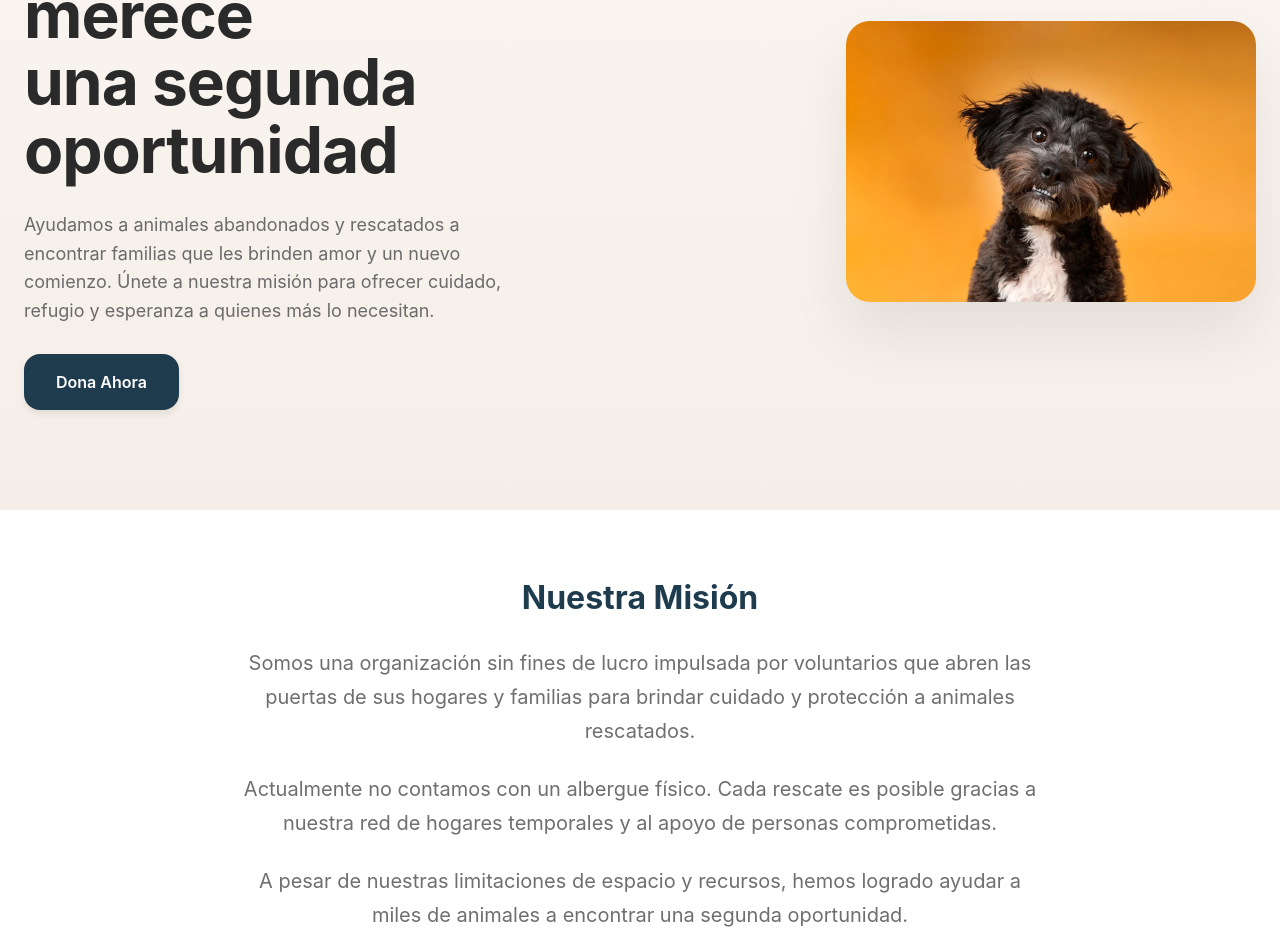
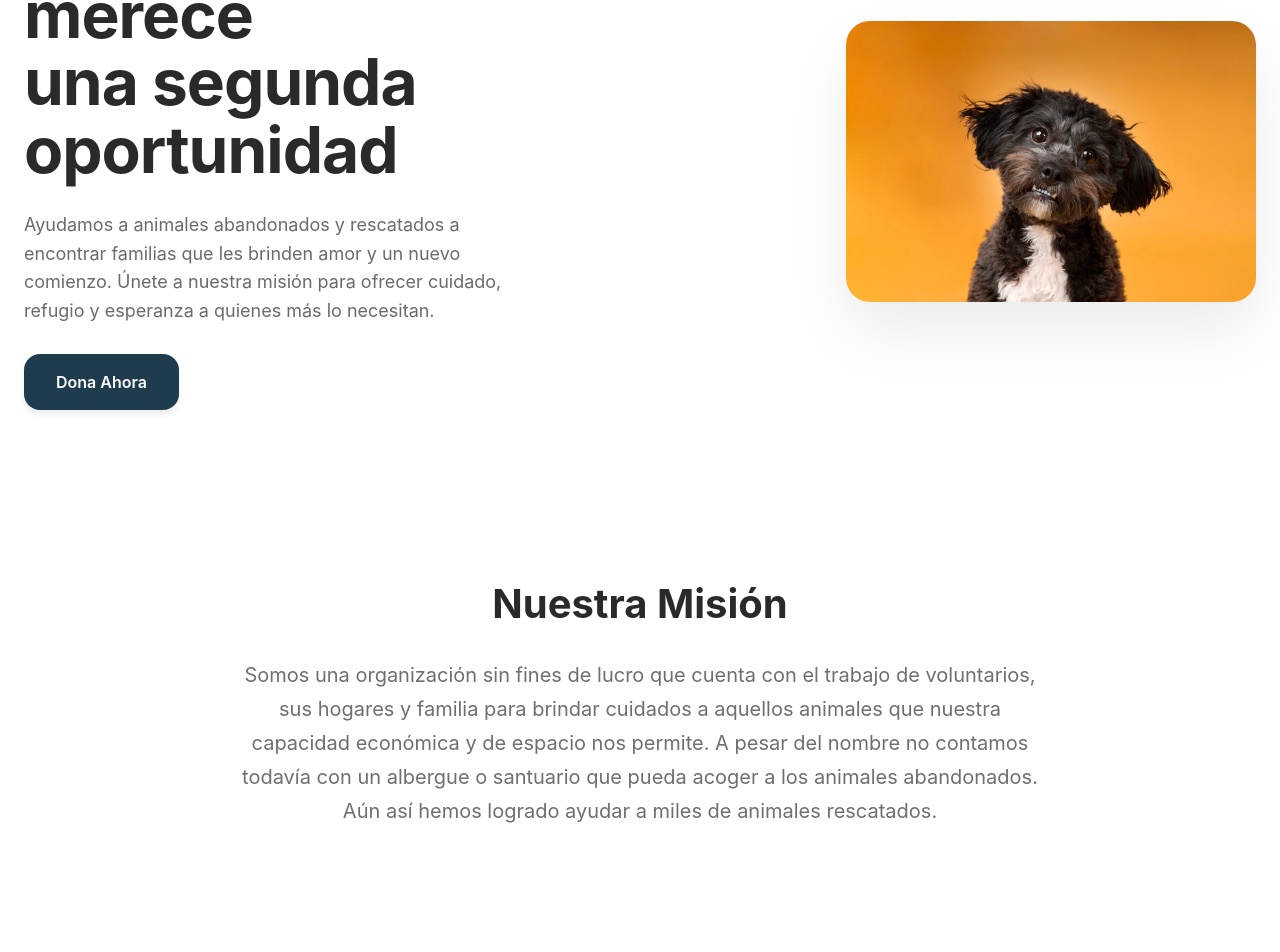
Before and after one commit to Lennon0926/capstone-animal-rescue-platform, a Next.js app in the folder apps/web/: page / in a window 1280 px wide. Shown: the part 259-1211 px from the top of the page. After the commit the page ends 1151 px from the top, so only its background shows below. Built offline with nearby package versions, Linux system fonts and the light colour scheme.

Commit message:
Refactor styles for Donation, Mission, and Header sections; update background colors and improve layout consistency

```diff
--- a/apps/web/components/Donate/donationSeccion.module.css
+++ b/apps/web/components/Donate/donationSeccion.module.css
@@ -1,10 +1,6 @@
 .section {
   padding: 100px 24px;
-  background: linear-gradient(
-    to bottom,
-    #faf6f1 0%,
-    #f5eee8 100%
-  );
+  background: var(--color-bg)
 }
 
 .inner {
--- a/apps/web/components/Header/headerSeccion.module.css
+++ b/apps/web/components/Header/headerSeccion.module.css
@@ -1,9 +1,13 @@
 .header {
   position: sticky;
   top: 0;
-  background-color: var(--color-bg);
+
+  background-color: var(--color-surface);
+  backdrop-filter: none;
+  opacity: 1;
+
   border-bottom: 1px solid var(--color-border);
-  z-index: 50;
+  z-index: 999;
 }
 
 .inner {
--- a/apps/web/components/Mission/ourMissionSeccion.module.css
+++ b/apps/web/components/Mission/ourMissionSeccion.module.css
@@ -1,6 +1,6 @@
 .missionSection {
   padding: var(--space-16) var(--space-4);
-  background-color: var(--color-surface);
+  background-color: var(--color-bg);
   text-align: center;
 }
 
@@ -13,9 +13,9 @@
 }
 
 .missionTitle {
-  font-size: var(--text-2xl);
+  font-size: var(--text-3xl);
   font-weight: var(--font-weight-bold);
-  color: var(--color-primary);
+  color: var(--color-text);
 }
 
 .missionText {
--- a/apps/web/components/Mission/ourMissionSeccion.tsx
+++ b/apps/web/components/Mission/ourMissionSeccion.tsx
@@ -1,6 +1,6 @@
 import styles from "./ourMissionSeccion.module.css";
 
-export default function OurMissionSeccion () {
+export default function MissionSection() {
   return (
     <section className={styles.missionSection}>
       <div className={styles.missionInner}>
@@ -10,19 +10,11 @@ export default function OurMissionSeccion () {
         </h2>
 
         <p className={styles.missionText}>
-          Somos una organización sin fines de lucro impulsada por voluntarios
-          que abren las puertas de sus hogares y familias para brindar cuidado
-          y protección a animales rescatados.
-        </p>
-
-        <p className={styles.missionText}>
-          Actualmente no contamos con un albergue físico. Cada rescate es posible
-          gracias a nuestra red de hogares temporales y al apoyo de personas comprometidas.
-        </p>
-
-        <p className={styles.missionText}>
-          A pesar de nuestras limitaciones de espacio y recursos, hemos logrado
-          ayudar a miles de animales a encontrar una segunda oportunidad.
+          Somos una organización sin fines de lucro que cuenta con el trabajo de voluntarios,
+          sus hogares y familia para brindar cuidados a aquellos animales que nuestra capacidad
+          económica y de espacio nos permite. A pesar del nombre no contamos todavía con un
+          albergue o santuario que pueda acoger a los animales abandonados. Aún así hemos
+          logrado ayudar a miles de animales rescatados.
         </p>
 
       </div>
--- a/apps/web/styles/globals.css
+++ b/apps/web/styles/globals.css
@@ -18,8 +18,8 @@
   --color-success: #2a9d8f;
   --color-warning: #e9c46a;
 
-  --color-bg: #fdf8f3;
-  --color-surface: #ffffff;
+  --color-surface: #fdfbf3;
+  --color-bg: #ffffff;
   --color-border: #e9e2da;
 
   --color-text: #2a2a2a;
```
